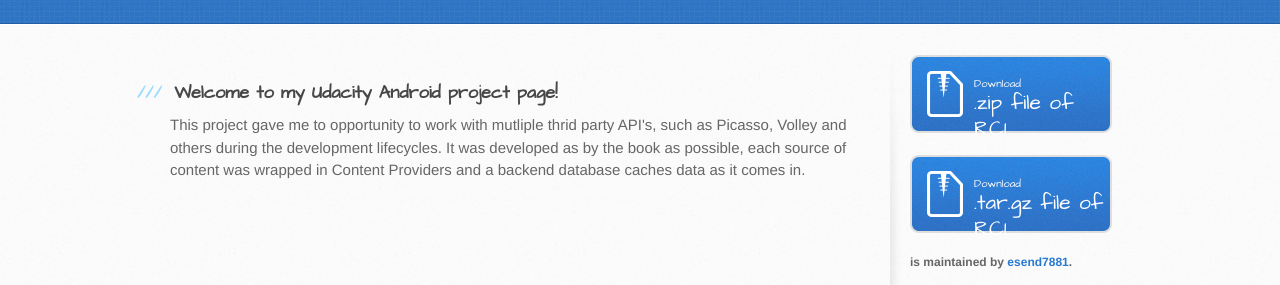
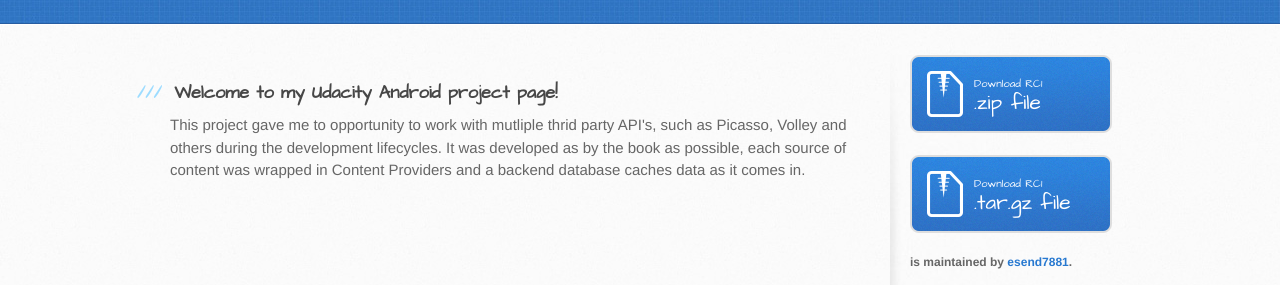
Before and after one commit to senderic/udacity-android-popmovie, a plain HTML site: page index.html in a window 1280 px wide. Shown: the part 249-534 px from the top of the page. Drawn offline with Linux system fonts and the light colour scheme.

Commit message:
Update index.html

```diff
--- a/index.html
+++ b/index.html
@@ -36,12 +36,12 @@
 
         <aside id="sidebar">
           <a href="https://github.com/esend7881/udacity-android-popmovie/archive/Proj2-RC1.zip" class="button">
-            <small>Download</small>
-            .zip file of RC1
+            <small>Download RC1</small>
+            .zip file
           </a>
           <a href="https://github.com/esend7881/udacity-android-popmovie/archive/Proj2-RC1.tar.gz" class="button">
-            <small>Download</small>
-            .tar.gz file of RC1
+            <small>Download RC1</small>
+            .tar.gz file
           </a>
 
           <p class="repo-owner"><a href="https://github.com/esend7881/udacity-android-popmovie"></a> is maintained by <a href="https://github.com/esend7881">esend7881</a>.</p>
```
